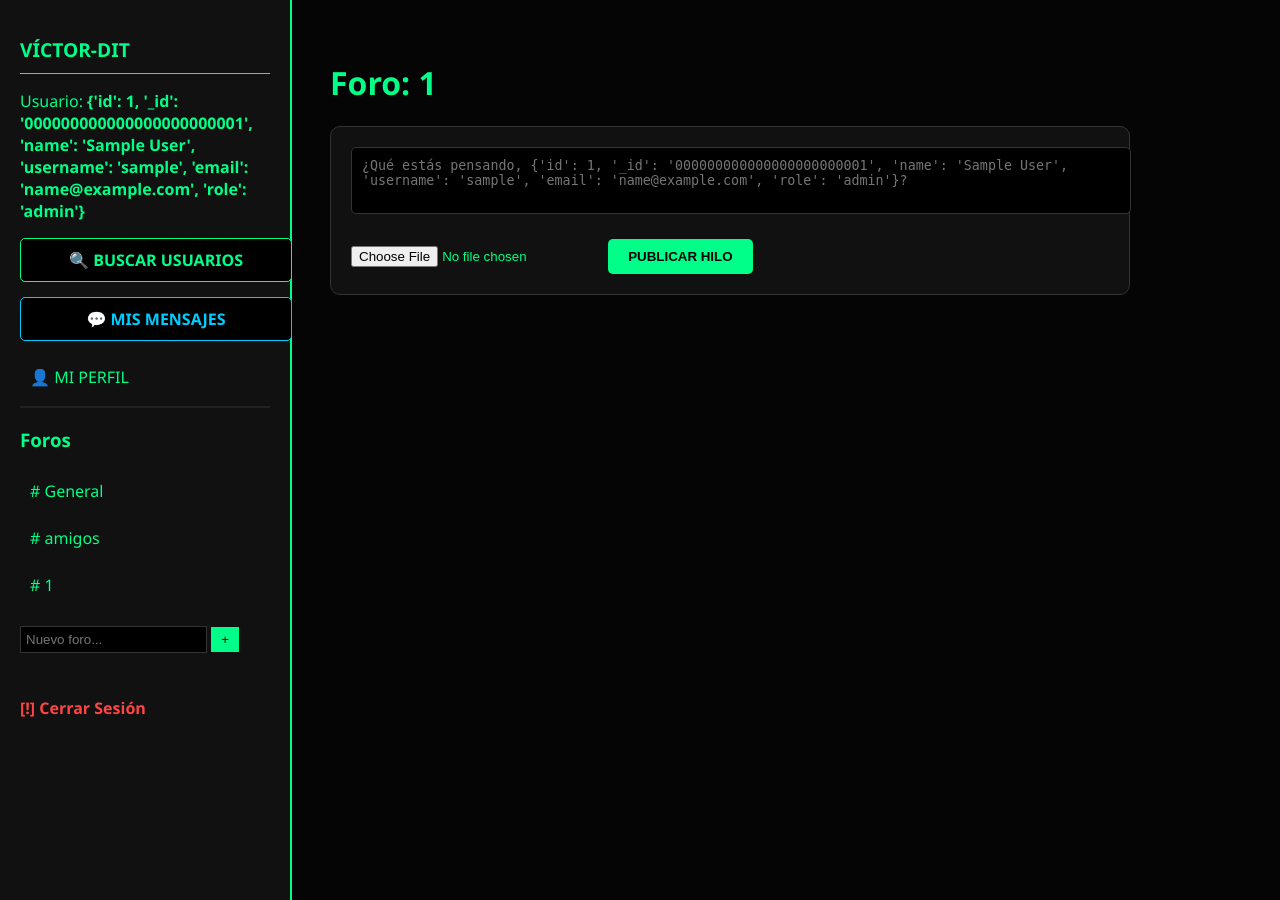
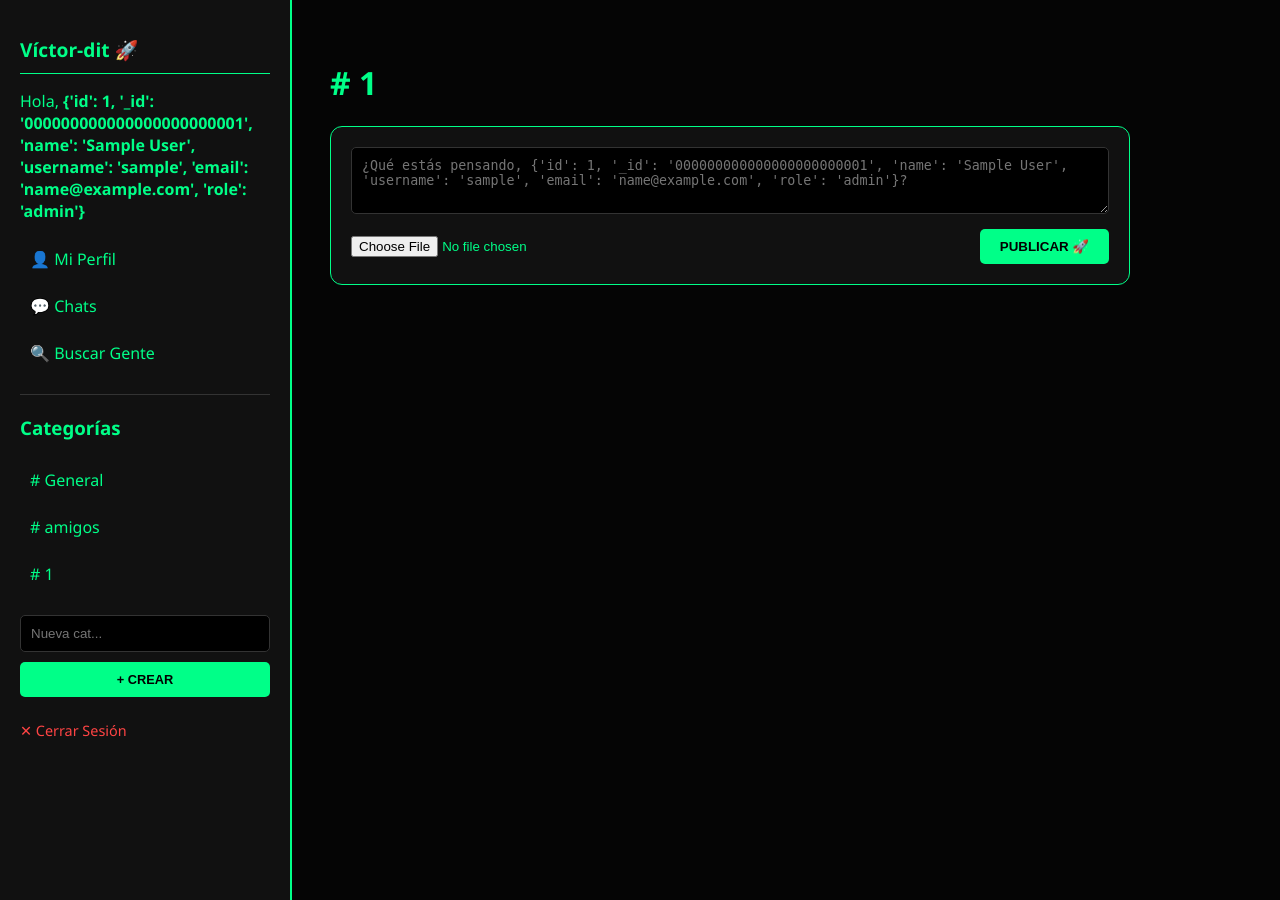
Before and after one commit to valentino16camacho-star/victor-dit, a Flask app: page /foro/1 in a window 1280 px wide. Run offline with Flask 3, Linux system fonts and the light colour scheme; the visitor is signed in with stand-in values (Sample User, id 1); some libraries are stand-ins or nearby versions.

Commit message:
admin.html

```diff
--- a/templates/admin.html
+++ b/templates/admin.html
@@ -10,156 +10,164 @@
         .cat-link { display: block; color: #00ff88; text-decoration: none; padding: 10px; margin: 5px 0; border-radius: 5px; }
         .cat-link:hover { background: rgba(0, 255, 136, 0.1); }
         .main { margin-left: 290px; padding: 40px; width: 100%; max-width: 800px; }
-        .flash-msg { background: rgba(255, 0, 0, 0.1); border: 1px solid #ff4444; color: #ff4444; padding: 15px; border-radius: 8px; margin-bottom: 20px; text-align: center; }
-        .post-box { background: #111; padding: 20px; border-radius: 10px; border: 1px solid #333; margin-bottom: 30px; }
-        textarea { width: 100%; background: #000; border: 1px solid #333; color: #fff; padding: 10px; border-radius: 5px; resize: none; }
-        .card { background: #111; border: 1px solid #333; padding: 20px; border-radius: 10px; margin-bottom: 20px; position: relative; }
-        .card b { color: #00ff88; }
 
-        /* Enlaces de usuario con efecto neón */
-        .user-link { color: #00ff88; text-decoration: none; font-weight: bold; transition: 0.3s; }
-        .user-link:hover { text-shadow: 0 0 8px #00ff88; }
+        /* Estilos para los posts */
+        .post-card { background: #111; border: 1px solid #333; padding: 20px; border-radius: 12px; margin-bottom: 25px; }
+        .post-card h3 { margin: 0; color: #fff; }
+        .post-card .meta { font-size: 0.8em; color: #888; margin-bottom: 10px; }
+        .post-content { color: #ccc; line-height: 1.6; }
+        .media-container img, .media-container video { max-width: 100%; border-radius: 8px; margin-top: 10px; border: 1px solid #333; }
 
-        .media-content { max-width: 100%; border-radius: 8px; margin-top: 10px; border: 1px solid #222; }
-        .comentarios-section { margin-top: 15px; padding-top: 15px; border-top: 1px solid #222; }
-        .comentario { font-size: 0.9em; margin-bottom: 5px; background: #0a0a0a; padding: 5px 10px; border-radius: 4px; }
-        .btn-delete { color: #ff4444; text-decoration: none; font-size: 0.8em; position: absolute; top: 20px; right: 20px; }
-        .btn-main { background: #00ff88; color: #000; border: none; padding: 10px 20px; font-weight: bold; cursor: pointer; border-radius: 5px; margin-top: 10px; transition: 0.3s; }
-        .btn-main:hover { box-shadow: 0 0 15px #00ff88; }
-        .btn-main:disabled { background: #444; cursor: not-allowed; box-shadow: none; }
+        .comentarios-box { margin-top: 15px; padding-top: 15px; border-top: 1px solid #222; }
+        .comentario-item { font-size: 0.9em; margin-bottom: 8px; padding: 5px; background: rgba(255,255,255,0.05); border-radius: 4px; }
 
-        /* Botón de búsqueda especial */
-        .search-btn { background: #000; border: 1px solid #00ff88; color: #00ff88; padding: 10px; width: 100%; border-radius: 5px; font-weight: bold; cursor: pointer; margin-bottom: 15px; display: block; text-align: center; text-decoration: none; }
-        .search-btn:hover { background: #00ff88; color: #000; }
-
-        /* Badge de Notificaciones */
-        .notif-badge {
-            display: none;
-            position: absolute;
-            top: -5px;
-            right: -5px;
-            background: #ff4444;
-            color: white;
-            font-size: 10px;
-            padding: 2px 7px;
-            border-radius: 50%;
-            box-shadow: 0 0 10px #ff4444;
-            border: 1px solid white;
-        }
+        .form-pub { background: #111; padding: 20px; border-radius: 12px; border: 1px solid #00ff88; margin-bottom: 40px; }
+        textarea, input[type="text"] { width: 100%; background: #000; border: 1px solid #333; color: #fff; padding: 10px; border-radius: 5px; box-sizing: border-box; }
+        .btn { background: #00ff88; color: #000; border: none; padding: 10px 20px; border-radius: 5px; cursor: pointer; font-weight: bold; }
+        .badge { background: red; color: white; padding: 2px 8px; border-radius: 50%; font-size: 0.8em; position: absolute; margin-left: 5px; }
     </style>
 </head>
 <body>
 
     <div class="sidebar">
-        <h2>VÍCTOR-DIT</h2>
-        <p>Usuario: <a href="/perfil/{{ mi_usuario }}" class="user-link">{{ mi_usuario }}</a></p>
+        <h2>Víctor-dit 🚀</h2>
+        <p>Hola, <b>{{ mi_usuario }}</b></p>
+        <a href="{{ url_for('ver_perfil', username=mi_usuario) }}" class="cat-link">👤 Mi Perfil</a>
+        <a href="{{ url_for('mis_chats') }}" class="cat-link">💬 Chats <span id="notif-badge" class="badge" style="display:none;">0</span></a>
+        <a href="{{ url_for('buscar') }}" class="cat-link">🔍 Buscar Gente</a>
 
-        <a href="/buscar" class="search-btn">🔍 BUSCAR USUARIOS</a>
-
-        <a href="/mis_chats" class="search-btn" style="border-color: #00ccff; color: #00ccff; position: relative;">
-            💬 MIS MENSAJES
-            <span id="notif-badge" class="notif-badge">0</span>
-        </a>
-
-        <a href="/perfil/{{ mi_usuario }}" class="cat-link">👤 MI PERFIL</a>
-
-        <hr border="1" color="#222">
-        <h3>Foros</h3>
+        <hr style="border: 0; border-top: 1px solid #333; margin: 20px 0;">
+        <h3>Categorías</h3>
         {% for c in categorias %}
-            <a href="/foro/{{ c }}" class="cat-link"># {{ c }}</a>
+            <a href="{{ url_for('ver_foro', categoria=c) }}" class="cat-link {% if c == cat %}active{% endif %}"># {{ c }}</a>
         {% endfor %}
 
-        <form action="/crear_categoria" method="post" style="margin-top: 20px;">
-            <input type="text" name="nombre_cat" placeholder="Nuevo foro..." style="width: 70%; background: #000; border: 1px solid #333; color: #fff; padding: 5px;">
-            <button type="submit" style="background: #00ff88; border: none; cursor: pointer; padding: 5px 10px;">+</button>
+        <form action="/crear_categoria" method="POST" style="margin-top: 20px;">
+            <input type="text" name="nombre_cat" placeholder="Nueva cat..." style="margin-bottom: 10px;">
+            <button class="btn" style="width:100%; font-size: 0.8em;">+ CREAR</button>
         </form>
 
-        <br><br>
-        <a href="/salir" style="color: #ff4444; text-decoration: none; font-weight: bold;">[!] Cerrar Sesión</a>
+        <br>
+        <a href="/salir" style="color: #ff4444; text-decoration: none; font-size: 0.9em;">✕ Cerrar Sesión</a>
     </div>
 
     <div class="main">
-        {% with messages = get_flashed_messages() %}
-          {% if messages %}
-            {% for message in messages %}
-              <div class="flash-msg">{{ message }}</div>
-            {% endfor %}
-          {% endif %}
-        {% endwith %}
+        <h1># {{ cat }}</h1>
 
-        <h1>Foro: {{ cat }}</h1>
-
-        <div class="post-box">
-            <form id="form-publicar" action="/publicar/{{ cat }}" method="post" enctype="multipart/form-data">
+        <div class="form-pub">
+            <form action="/publicar/{{ cat }}" method="POST" enctype="multipart/form-data" id="form-publicar">
                 <textarea name="mensaje" rows="3" placeholder="¿Qué estás pensando, {{ mi_usuario }}?" required></textarea>
-                <div style="margin-top: 10px;">
-                    <input type="file" name="archivo" accept="image/*,video/*" id="input-file">
-                    <button type="submit" class="btn-main" id="btn-submit">PUBLICAR HILO</button>
+                <div style="margin-top: 10px; display: flex; justify-content: space-between; align-items: center;">
+                    <input type="file" name="archivo" accept="image/*,video/*">
+                    <button type="submit" class="btn" id="btn-submit">PUBLICAR 🚀</button>
                 </div>
             </form>
         </div>
 
+        <div id="contenedor-posts">
             {% for post in posts %}
-        <div class="card">
+            <div class="post-card" id="post-{{ post.id }}">
+                <div class="meta">
+                    <b>@{{ post.autor }}</b> • {{ post.fecha }}
                     {% if post.autor == mi_usuario %}
-                <a href="/eliminar/{{ cat }}/{{ post.id }}" class="btn-delete confirm-delete">ELIMINAR</a>
+                        <a href="{{ url_for('eliminar', categoria=cat, post_id=post.id) }}" class="confirm-delete" style="color: #ff4444; float: right; text-decoration: none;">Eliminar</a>
+                    {% endif %}
+                </div>
+
+                <div class="post-content">
+                    {{ post.contenido }}
+                </div>
+
+                {% if post.archivo %}
+                <div class="media-container">
+                    {% if post.tipo == 'img' %}
+                        <img src="{{ url_for('uploaded_file', filename=post.archivo) }}" loading="lazy">
+                    {% elif post.tipo == 'vid' %}
+                        <video controls style="width: 100%;">
+                            <source src="{{ url_for('uploaded_file', filename=post.archivo) }}">
+                        </video>
+                    {% endif %}
+                </div>
                 {% endif %}
 
-            <a href="/perfil/{{ post.autor }}" class="user-link">@{{ post.autor }}</a>
-            <small style="color: #555;">• {{ post.fecha }}</small>
-
-            <p>{{ post.contenido }}</p>
-
-            {% if post.archivo %}
-                {% if post.tipo == 'img' %}
-                    <img src="{{ url_for('static', filename='uploads/' + post.archivo) }}" class="media-content">
-                {% elif post.tipo == 'vid' %}
-                    <video controls class="media-content" preload="metadata">
-                        <source src="{{ url_for('static', filename='uploads/' + post.archivo) }}" type="video/mp4">
-                        Tu navegador no soporta la reproducción de videos.
-                    </video>
-                {% endif %}
-            {% endif %}
-
-            <div class="comentarios-section">
+                <div class="comentarios-box">
+                    <div id="comentarios-{{ post.id }}">
                         {% for com in post.comentarios %}
-                    <div class="comentario">
-                        <a href="/perfil/{{ com.autor }}" class="user-link" style="font-size: 0.9em;">{{ com.autor }}:</a> {{ com.texto }}
+                            <div class="comentario-item">
+                                <strong>{{ com.autor }}:</strong> {{ com.texto }}
+                                <span style="font-size: 0.7em; color: #666;">{{ com.fecha }}</span>
                             </div>
                         {% endfor %}
+                    </div>
 
-                <form action="/comentar/{{ cat }}/{{ post.id }}" method="post" style="margin-top: 10px; display: flex;">
-                    <input type="text" name="comentario" placeholder="Escribe un comentario..." required
-                           style="flex-grow: 1; background: #000; border: 1px solid #333; color: #fff; padding: 5px;">
-                    <button type="submit" style="background: #00ff88; border: none; padding: 5px 10px; cursor: pointer;">OK</button>
+                    <form action="/comentar/{{ cat }}/{{ post.id }}" method="POST" style="margin-top: 10px; display: flex;">
+                        <input type="text" name="comentario" placeholder="Escribe un comentario..." required>
+                        <button class="btn" style="padding: 5px 15px; margin-left: 5px;">➔</button>
                     </form>
                 </div>
             </div>
             {% endfor %}
         </div>
+    </div>
 
+    <script src="https://cdn.socket.io/4.0.0/socket.io.min.js"></script>
     <script>
-        // 1. Confirmación de borrado
-        document.querySelectorAll('.confirm-delete').forEach(boton => {
-            boton.addEventListener('click', function(e) {
-                if (!confirm('¿Seguro que quieres borrar este hilo? Se perderá para siempre.')) {
-                    e.preventDefault();
+        const socket = io();
+        const miUsuario = "{{ mi_usuario }}";
+        const categoriaActual = "{{ cat }}";
+
+        // 1. Escuchar Nuevas Publicaciones
+        socket.on('nueva_publicacion', function(data) {
+            if (data.categoria === categoriaActual) {
+                const contenedor = document.getElementById('contenedor-posts');
+
+                // Solo añadir si el post no es mío (para no duplicar si el redirect ya cargó)
+                if (data.post.autor !== miUsuario) {
+                    let archivoHtml = '';
+                    if (data.post.archivo) {
+                        if (data.post.tipo === 'img') {
+                            archivoHtml = `<div class="media-container"><img src="/static/uploads/${data.post.archivo}"></div>`;
+                        } else if (data.post.tipo === 'vid') {
+                            archivoHtml = `<div class="media-container"><video controls style="width: 100%;"><source src="/static/uploads/${data.post.archivo}"></video></div>`;
+                        }
+                    }
+
+                    const nuevoHtml = `
+                        <div class="post-card" id="post-${data.post.id}">
+                            <div class="meta"><b>@${data.post.autor}</b> • ${data.post.fecha}</div>
+                            <div class="post-content">${data.post.contenido}</div>
+                            ${archivoHtml}
+                            <div class="comentarios-box">
+                                <div id="comentarios-${data.post.id}"></div>
+                                <form action="/comentar/${data.categoria}/${data.post.id}" method="POST" style="margin-top: 10px; display: flex;">
+                                    <input type="text" name="comentario" placeholder="Escribe un comentario..." required>
+                                    <button class="btn" style="padding: 5px 15px; margin-left: 5px;">➔</button>
+                                </form>
+                            </div>
+                        </div>`;
+
+                    contenedor.insertAdjacentHTML('afterbegin', nuevoHtml);
+                }
             }
         });
+
+        // 2. Escuchar Nuevos Comentarios
+        socket.on('nuevo_comentario', function(data) {
+            const caja = document.getElementById(`comentarios-${data.post_id}`);
+            if (caja) {
+                // Solo añadir si el comentario no es mío
+                if (data.comentario.autor !== miUsuario) {
+                    const comHtml = `
+                        <div class="comentario-item">
+                            <strong>${data.comentario.autor}:</strong> ${data.comentario.texto}
+                            <span style="font-size: 0.7em; color: #666;">${data.comentario.fecha}</span>
+                        </div>`;
+                    caja.insertAdjacentHTML('beforeend', comHtml);
+                }
+            }
         });
 
-        // 2. Efecto de carga al publicar
-        const form = document.getElementById('form-publicar');
-        const btn = document.getElementById('btn-submit');
-
-        if(form) {
-            form.addEventListener('submit', function() {
-                btn.innerHTML = "SUBIENDO... 🚀";
-                btn.disabled = true;
-            });
-        }
-
-        // 3. Sistema de Notificaciones en Tiempo Real
+        // --- TU LÓGICA ORIGINAL DE NOTIFICACIONES ---
         function actualizarNotificaciones() {
             fetch('/api/contador_global')
             .then(res => res.json())
@@ -175,10 +183,27 @@
             .catch(err => console.log("Error al obtener notificaciones"));
         }
 
-        // Ejecutar cada 5 segundos
         setInterval(actualizarNotificaciones, 5000);
-        actualizarNotificaciones(); // Carga inicial
+        actualizarNotificaciones();
+
+        // Lógica de confirmación de borrado
+        document.querySelectorAll('.confirm-delete').forEach(boton => {
+            boton.addEventListener('click', function(e) {
+                if (!confirm('¿Seguro que quieres borrar este hilo?')) {
+                    e.preventDefault();
+                }
+            });
+        });
+
+        // Efecto de carga
+        const form = document.getElementById('form-publicar');
+        const btn = document.getElementById('btn-submit');
+        if(form) {
+            form.addEventListener('submit', function() {
+                btn.innerHTML = "SUBIENDO... 🚀";
+                btn.disabled = true;
+            });
+        }
     </script>
-
 </body>
 </html>
```
Lines whose indentation alone changed are shown as unchanged.
